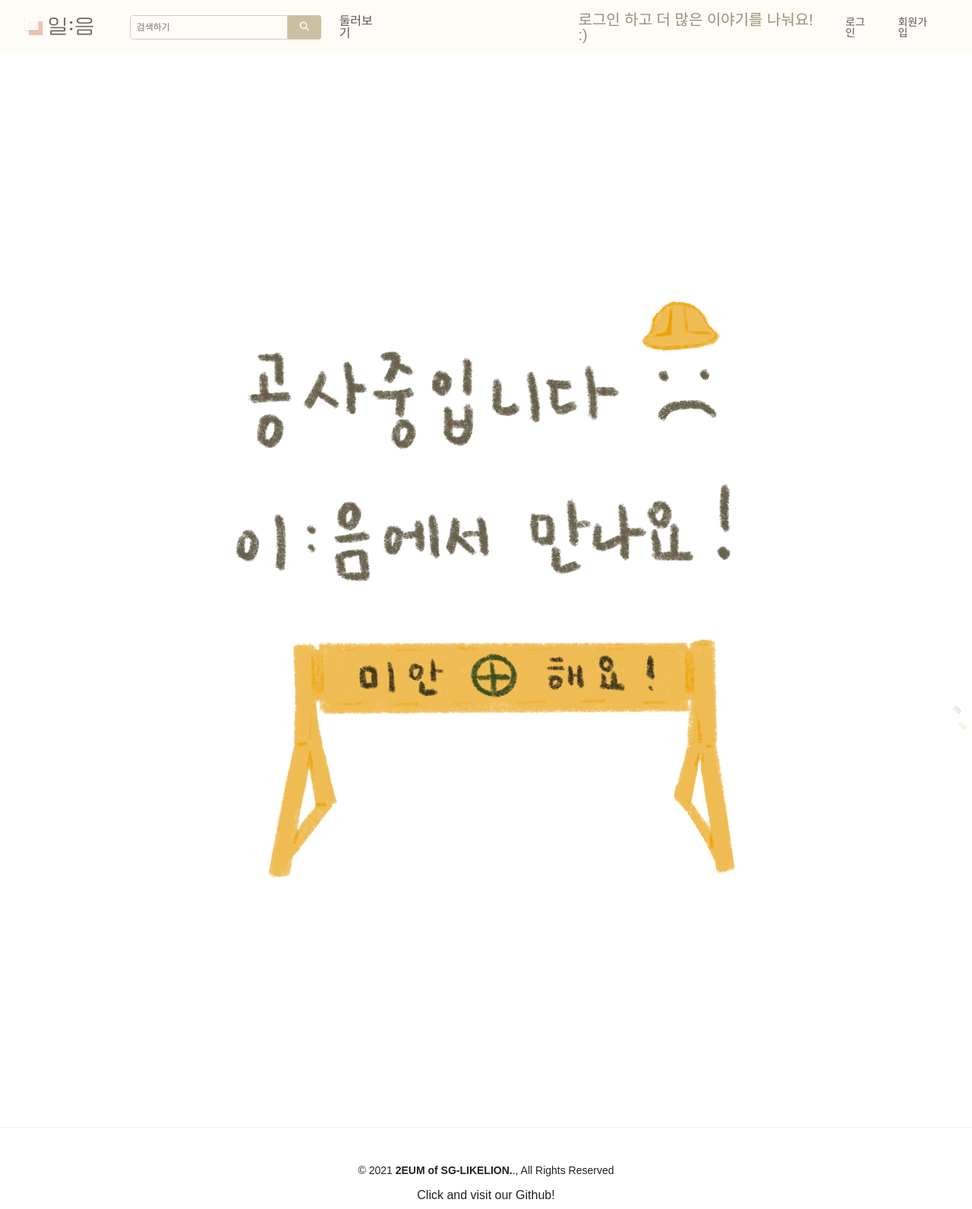
After one commit to 2eum/musicdiary, a Django app: template posts/templates/404.html in a window 1280 px wide. The commit adds this page. Shown: the top 1592 px of the page at 76% size. Run offline with Django 3.2, Linux system fonts and the light colour scheme; the template is opened without the code that fills it, so the values that code supplies are empty; some libraries are stand-ins or nearby versions; some web fonts are replaced.

Commit message:
404 custom page added

```diff
--- /dev/null
+++ b/posts/templates/404.html
@@ -0,0 +1,3 @@
+{% extends './base.html' %} {% load static %} {% block content %}
+<img src="{% static 'images/404.png' %}" alt="404" />
+{% endblock content %}
--- a/posts/templates/base.html
+++ b/posts/templates/base.html
@@ -33,7 +33,7 @@
     <!-- top-nav section -->
     <nav class="ph4 pv1 lh-solid w-100 flex justify-between items-center">
       <a class="logo" href="{% url 'home' %}">
-        <img src="{% static 'images/1eum_logo.png' %}" alt="logo" class="" />
+        <img src="{% static 'images/1eum_logo.png' %}" alt="logo" />
       </a>
       <div class="w-100 ml4 flex justify-between items-center">
         <ul class="h3 flex items-center">
@@ -82,7 +82,7 @@
             </button>
           </li>
           <li class="mh2">
-            <a href="#" class="dark-gray">둘러보기</a>
+            <a href="/explore" class="dark-gray">둘러보기</a>
           </li>
         </ul>
         {% if user.is_authenticated %}
```
Also changed, not shown: posts/static/images/404.png (added).
